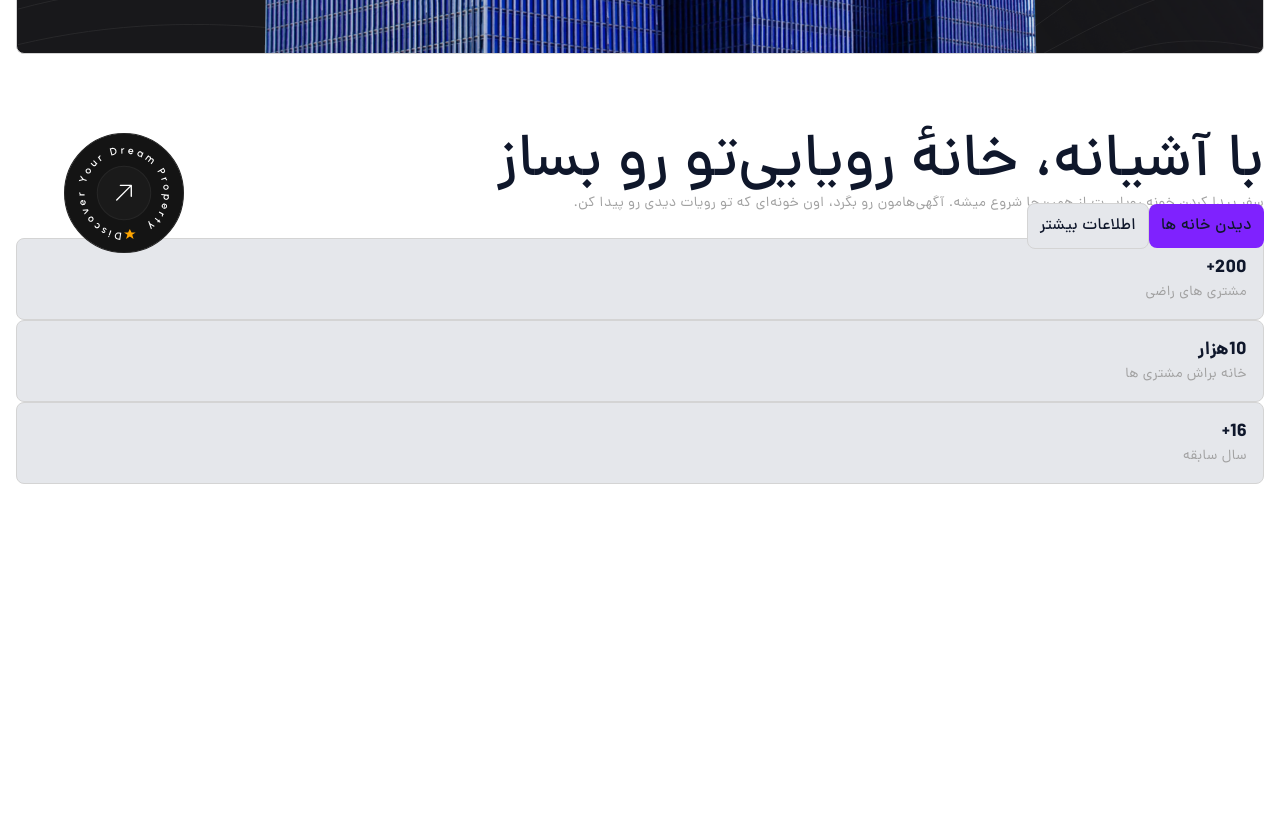
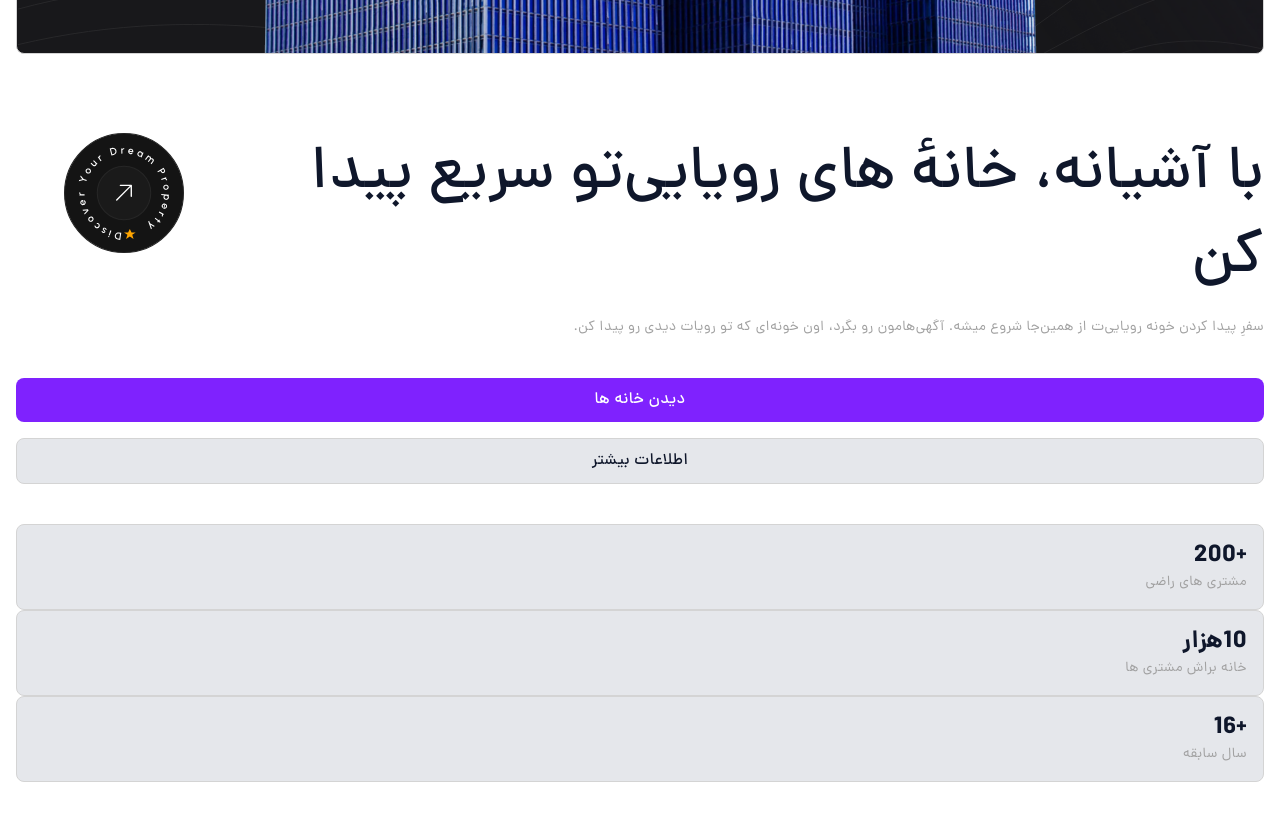
Before and after one commit to homow/home-nest, a React (Vite) app: page / in a window 1280 px wide. Shown: the part 1220-2041 px from the top of the page. Before the commit the page ends 1784 px from the top, so only its background shows below. Built offline with nearby package versions, Linux system fonts and the light colour scheme.

Commit message:
update header banner

```diff
--- a/src/Layout/Header/HeaderBase/HeaderBase.jsx
+++ b/src/Layout/Header/HeaderBase/HeaderBase.jsx
@@ -9,7 +9,7 @@ export default function HeaderBase() {
     return (
         <>
             <Overlay flag={isOpenMenu} setFlag={setIsOpenMenu}/>
-            <div className={"bg-header-bg border-b border-dark-blue-15"}>
+            <div className={`bg-header-bg border-b border-dark-blue-15 transition-all duration-300`}>
                 <nav className={"container py-5 flex flex-row items-center justify-between"}>
                     <div className={"hidden md:block"}>
                         .Logo
--- a/src/Layout/Header/TopGlobalBanner.jsx
+++ b/src/Layout/Header/TopGlobalBanner.jsx
@@ -1,12 +1,18 @@
-import {useState} from "react";
+import {useState, useEffect} from "react";
 
 export default function TopGlobalBanner() {
     const [visible, setVisible] = useState(true);
 
+    useEffect(() => {
+        const isDismissed = localStorage.getItem("topGlobalBannerVisible") === "false";
+
+        if (isDismissed) setVisible(false);
+    }, []);
+
     if (!visible) return null;
 
     return (
-        <div className={"relative overflow-hidden pt-10 pb-5 border-grey-15 border-b sm:py-3.5"}>
+        <div id="TopGlobalBanner" className={"relative overflow-hidden pt-10 pb-5 border-grey-15 border-b sm:py-3.5"}>
             <span className={"absolute -z-10 inset-0 -left-237 sm:left-0 opacity-20 dark:opacity-40"}>
                 <svg className={"w-full"}>
                     <use href="#waveField-icon"></use>
@@ -19,7 +25,10 @@ export default function TopGlobalBanner() {
                     <a target="_blank" href="https://homow.ir" className="relative before:block before:bg-inherit before:border-b before:border-inherit before:absolute before:bottom-0.5 before:w-full">جزئیات</a>
                 </div>
                 <span
-                    onClick={() => setVisible(false)}
+                    onClick={() => {
+                        setVisible(false)
+                        localStorage.setItem("topGlobalBannerVisible", "false")
+                    }}
                     className={"absolute right-4 top-1/2 -translate-y-1/2 inline-block bg-glass backdrop-blur-sm p-1 rounded-full cursor-pointer"}>
                     <svg className={"size-4 sm:size-5"}>
                         <use href="#close-icon"></use>
--- a/src/components/ui/Overlay.jsx
+++ b/src/components/ui/Overlay.jsx
@@ -2,6 +2,6 @@ import React from 'react'
 
 export default function Overlay({flag, setFlag}) {
     return (
-        <div onClick={() => setFlag(false)} className={`fixed z-10 inset-0 bg-black/50 w-full h-full ${flag ? "block" : "hidden"}`}></div>
+        <div onClick={() => setFlag(false)} className={`fixed z-20 inset-0 bg-black/50 w-full h-full ${flag ? "block" : "hidden"}`}></div>
     )
 }
--- a/src/pages/Home/HeroSection/LeftHeroSection.jsx
+++ b/src/pages/Home/HeroSection/LeftHeroSection.jsx
@@ -3,7 +3,7 @@ import {Link} from "react-router-dom";
 function LeftHeroSectionState({title, text}) {
     return (
         <div className={"bg-grey-10 border border-grey-15 rounded-lg p-4"}>
-            <strong className={"text-lg"}>{title}</strong>
+            <strong className={"text-2xl"}>{title}</strong>
             <p className={"text-grey-60 text-sm"}>{text}</p>
         </div>
     )
@@ -11,17 +11,17 @@ function LeftHeroSectionState({title, text}) {
 
 function LeftHeroSectionInfo() {
     return (
-        <div>
-            <h1 className={"font-medium"}>
-                با آشیانه، خانهٔ رویایی‌تو رو بساز
+        <div className={"mb-10"}>
+            <h1 className={"font-medium max-w-4/5"}>
+                با آشیانه، خانهٔ های رویایی‌تو سریع پیدا کن
             </h1>
-            <p className={"text-sm text-grey-60"}>
+            <p className={"text-sm text-grey-60 mt-4 mb-10"}>
                 سفرِ پیدا کردن خونه رویایی‌ت از همین‌جا شروع میشه.
                 آگهی‌هامون رو بگرد، اون خونه‌ای که تو رویات دیدی رو پیدا کن.
             </p>
-            <div>
-                <Link className={"primary-btn"} to="/properties">دیدن خانه ها</Link>
-                <a className={"secondary-btn"} target={"_blank"} href="https://card.homow.ir">اطلاعات بیشتر</a>
+            <div className={"space-y-4"}>
+                <Link className={"primary-btn block text-center"} to="/properties">دیدن خانه ها</Link>
+                <a className={"secondary-btn block text-center"} target={"_blank"} href="https://card.homow.ir">اطلاعات بیشتر</a>
             </div>
         </div>
     )
@@ -35,9 +35,9 @@ export default function LeftHeroSection() {
 
             {/* state box hero section */}
             <div>
-                <LeftHeroSectionState title={"200+"} text={"مشتری های راضی"}/>
+                <LeftHeroSectionState title={"+200"} text={"مشتری های راضی"}/>
                 <LeftHeroSectionState title={"10هزار"} text={"خانه براش مشتری ها"}/>
-                <LeftHeroSectionState title={"16+"} text={"سال سابقه"}/>
+                <LeftHeroSectionState title={"+16"} text={"سال سابقه"}/>
             </div>
         </div>
     )
--- a/src/styles/global.css
+++ b/src/styles/global.css
@@ -38,7 +38,7 @@
 }
 
 @utility nav-mobile {
-    @apply fixed z-20 w-40 flex-col bg-grey-10 bottom-0 top-0 pt-8 transition-all duration-200;
+    @apply fixed z-30 w-40 flex-col bg-grey-10 bottom-0 top-0 pt-8 transition-all duration-200;
 }
 
 @layer base {
@@ -46,7 +46,7 @@
         @apply font-dana font-normal text-base tracking-wide bg-primary-bg text-primary-txt;
     }
     h1 {
-        @apply text-3xl md:text-5xl xl:text-6xl font-bold;
+        @apply text-3xl md:text-5xl xl:text-6xl font-bold leading-[140%];
     }
     h2 {
         @apply text-2xl md:text-4xl lg:text-5xl font-bold;
@@ -61,7 +61,7 @@
 
 @layer components {
     .primary-btn {
-        @apply rounded-lg px-3 py-2.5 bg-violet-600 cursor-pointer hover:opacity-85 transition-all;
+        @apply rounded-lg px-3 py-2.5 bg-violet-600 text-white cursor-pointer hover:opacity-85 transition-all;
     }
     .secondary-btn {
         @apply rounded-lg px-3 py-2.5 border bg-grey-10 border-grey-15 cursor-pointer hover:opacity-75 transition-all;
```
